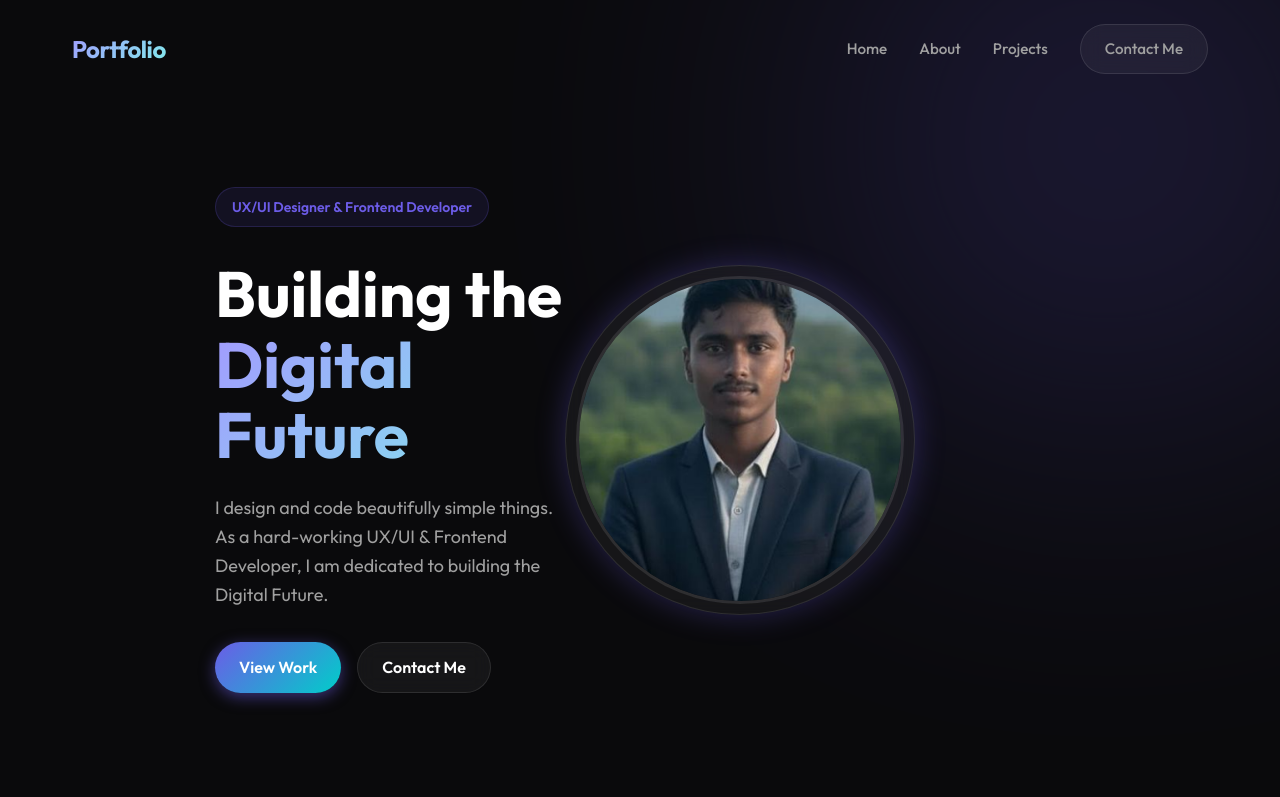
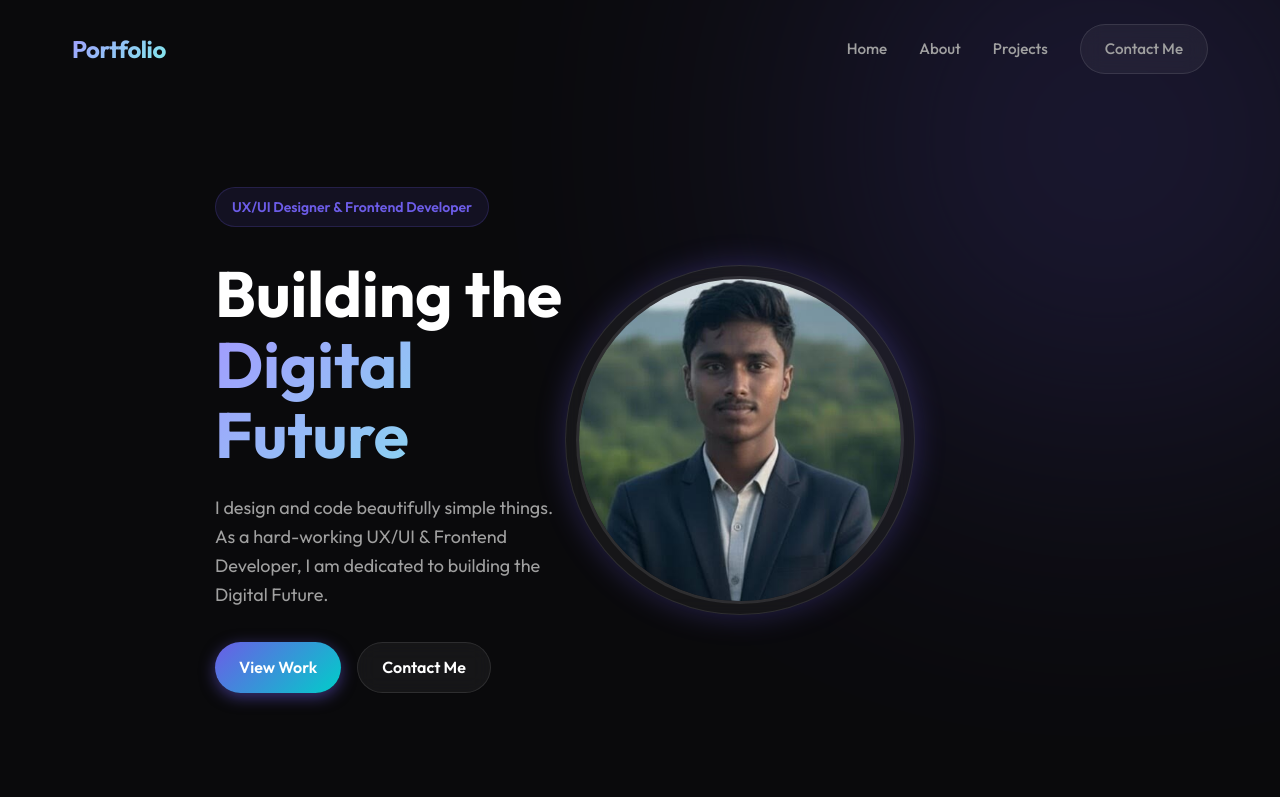
Before and after one commit to Rohith0045/portfolio.com, a plain HTML site: page index.html in a window 1280 px wide. Shown: the top 797 px of the page. Drawn offline with Linux system fonts and the light colour scheme.

Commit message:
Update profile image

```diff
--- a/index.html
+++ b/index.html
@@ -44,7 +44,7 @@
             <div class="hero-visual reveal delay-200">
                 <div class="abstract-shape float-anim"></div>
                 <div class="hero-image-container float-anim delay-300">
-                    <img src="assets/images/profile.png" alt="ROHITH S" class="hero-profile-img">
+                    <img src="assets/images/profile_new.jpg" alt="ROHITH S" class="hero-profile-img">
                 </div>
             </div>
         </div>
```
Also changed, not shown: assets/images/profile_new.jpg (added).
